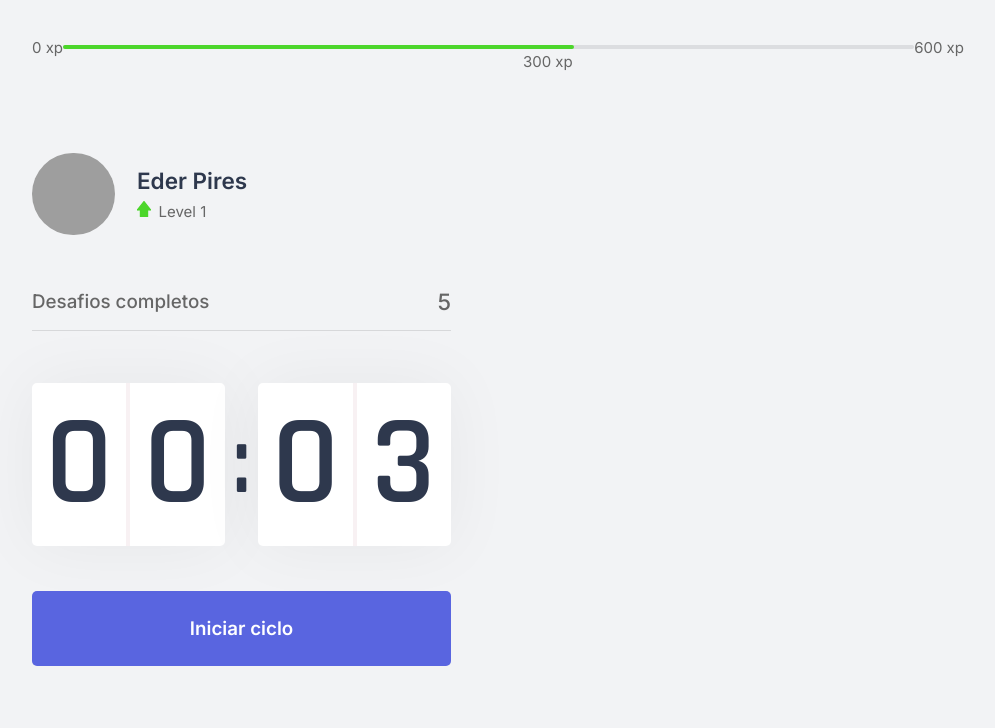
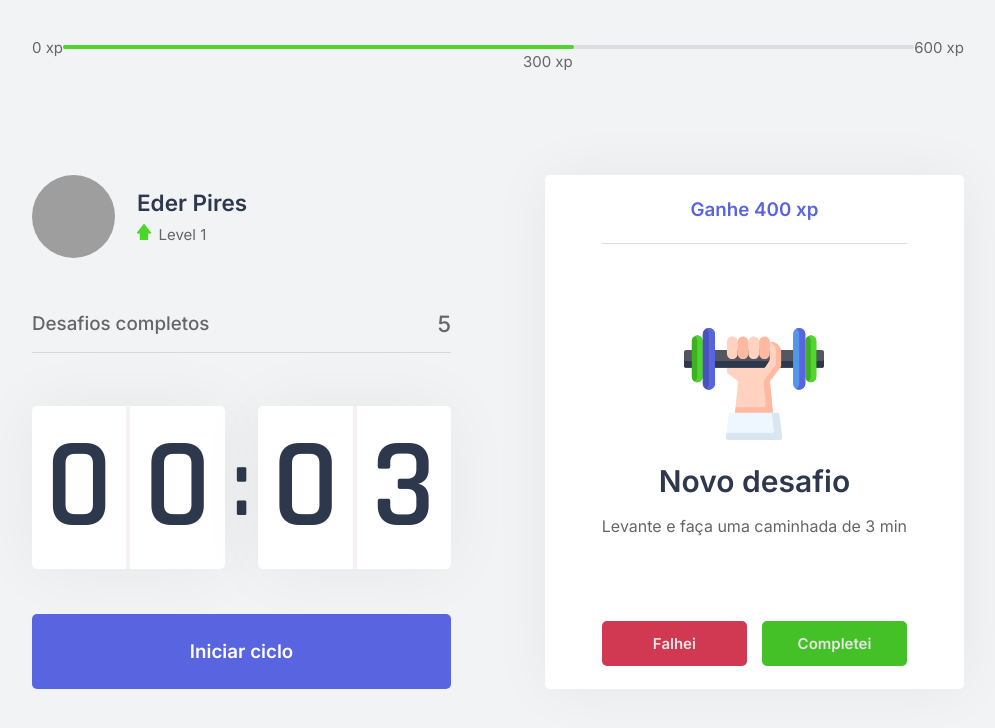
Before and after one commit to ederpbj/moveit-next, a Next.js app: page / in a window 1280 px wide. Shown: the top 728 px of the page, without its empty margins (142-1137 px from the left). Built offline with nearby package versions, Linux system fonts and the light colour scheme; grey boxes are pictures that could not be loaded.

Commit message:
ChallengeBox

```diff
--- /dev/null
+++ b/src/components/ChallengeBox.tsx
@@ -0,0 +1,49 @@
+import styles from '../styles/components/ChallengeBox.module.css';
+
+export function ChallengeBox() {
+    const hasActiveChallenge = true;
+
+    return (
+        <div className={styles.challengeBoxContainer}>
+            {hasActiveChallenge ? (
+                <div className={styles.challengeActive}>
+                    <header>Ganhe 400 xp</header>
+
+                    <main>
+                        <img src="icons/body.svg" />
+                        <strong>Novo desafio</strong>
+                        <p>Levante e faça uma caminhada de 3 min</p>
+                    </main>
+
+                    <footer>
+                        <button
+                            type="button"
+                            className={styles.challengeFailedButton}
+                        >
+                            Falhei
+                        </button>
+
+                        <button
+                            type="button"
+                            className={styles.challengeSucceededButton}
+                        >
+                            Completei
+                        </button>
+                    </footer>
+
+                </div>
+            ) : (
+                    <>
+                        <div className={styles.challengeNotActive}>
+                            <strong>Inicie um ciclo para receber desafios a serem completados</strong>
+                            <strong>Finalize um ciclo para receber um desafio</strong>
+                            <p>
+                                <img src="icons/level-up.svg" alt="Level Up" />
+                            Avance de level completando desafios.
+                        </p>
+                        </div>
+                    </>
+                )}
+        </div>
+    )
+}
--- a/src/components/Countdown.tsx
+++ b/src/components/Countdown.tsx
@@ -69,6 +69,8 @@
                 >
                     {/* {isActive ? 'Abandonar ciclo' : 'Iniciar ciclo'} */}
                     Ciclo encerrado
+
+                    <img src="icons/Vector.svg" alt="Check" />
                 </button>
             ) : (
                     <>
--- a/src/pages/index.tsx
+++ b/src/pages/index.tsx
@@ -1,4 +1,5 @@
-//import Head from 'next/head';
+import Head from 'next/head';
+import { ChallengeBox } from "../components/ChallengeBox";
 import { CompleteChallenges } from "../components/CompletedChallenges";
 import { Countdown } from "../components/CountDown";
 import { ExperienceBar } from "../components/ExperienceBar";
@@ -10,6 +11,10 @@
   return (
     //<div className="container">
     <div className={styles.container}>
+      <Head>
+        <title>Início | move.it</title>
+      </Head>
+
       <ExperienceBar />
 
       <section>
@@ -20,7 +25,7 @@
         </div>
 
         <div>
-
+          <ChallengeBox />
         </div>
       </section>
 
--- /dev/null
+++ b/src/styles/components/ChallengeBox.module.css
@@ -0,0 +1,116 @@
+.challengeBoxContainer{
+    height: 100%;
+
+    background: var(--white);
+    border-radius: 5px;
+    box-shadow: 0 0 60px rgba(0, 0, 0, 0.05);
+    padding: 1.5rem 2rem;
+
+    /* margin-top: 3rem; */
+
+    display: flex;
+    flex-direction: column;
+    align-items: center;
+    justify-content: center;
+
+    align-items: center;
+}
+
+.challengeNotActive{
+    display: flex;
+    flex-direction: column;
+    align-items: center;
+}
+
+.challengeNotActive strong{
+    font-size: 1.5rem;
+    font-weight: 500;
+    line-height: 1.4;
+}
+
+.challengeNotActive p{
+    display: flex;
+    flex-direction: column;
+    align-items: center;
+    line-height: 1.4;
+    max-width: 70%;
+    margin-top: 3rem;
+}
+
+.challengeNotActive p img{
+    margin-bottom: 1rem;
+}
+
+.challengeActive{
+    height: 100%;
+
+    display: flex;
+    flex-direction: column;
+}
+.challengeActive header{
+    color: var(--blue);
+    font-weight: 600;
+    font-size: 1.25rem;
+    padding: 0 2rem 1.5rem; /*cima, lado, em baixo*/
+    border-bottom: 1px solid var(--gray-line);
+
+    display: flex;
+    align-items: center;
+    justify-content: center;
+}
+
+.challengeActive main{
+    flex: 1;
+    display: flex;
+    flex-direction: column;
+    align-items: center;
+    justify-content: center;
+}
+
+.challengeActive main strong{
+    font-size: 2rem;
+    font-weight: 600;
+    color: var(--title);
+    margin: 1.5rem 0 1rem;
+}
+
+.challengeActive main p{
+    line-height: 1.5;
+}
+
+.challengeActive footer{
+    display: grid;
+    grid-template-columns: 1fr 1fr; /*Duas colunas do mesmo tamanho*/
+    /*grid-template-columns: repeat(2, 1fr);*/ /*Mesmo efeito: Duas colunas do mesmo tamanho*/
+    gap: 1rem; /*distanciamento entre grades*/
+}
+
+.challengeActive footer button{
+    height: 3rem;
+
+    display: flex;
+    align-items: center;
+    justify-content: center;
+
+    border: 0;
+    border-radius: 5px;
+
+    color: var(--white);
+
+    font-size: 1rem;
+    font-weight: 600;
+
+    transition: filter 0.2s;
+}
+
+.challengeActive footer button.challengeFailedButton{
+    background: var(--red);
+}
+
+.challengeActive footer button.challengeSucceededButton{
+    background: var(--green);
+}
+
+.challengeActive footer button{
+    filter: brightness(0.9);
+}
--- a/src/styles/components/Countdown.module.css
+++ b/src/styles/components/Countdown.module.css
@@ -59,7 +59,7 @@
     transition: background-color 0.2s; /*para ficar mais suave a nimação do botão*/
 }
 
-.countdownButton:hover{
+.countdownButton:not(:disabled):hover{
     background: var(--blue-dark);
 }
 
@@ -68,7 +68,18 @@
     color: var(--title);
 }
 
-.countdownButtonActive:hover{
+.countdownButtonActive:not(:disabled):hover{
     background: var(--red);
     color: var(--white);
 }
+
+.countdownButtonActive{
+    background: var(--red);
+    color: var(--white);
+}
+
+.countdownButton:disabled{
+    background: var(--white);
+    color: var(--text);
+    cursor: not-allowed;
+}
--- a/src/styles/components/ExperienceBar.module.css
+++ b/src/styles/components/ExperienceBar.module.css
@@ -1,6 +1,7 @@
 .experienceBar{
     display: flex;
     align-items: center;
+    margin-bottom: 3rem;
 }
 
 /* pega só o span */
```
Also changed, not shown: public/icons/Vector.svg (added).
